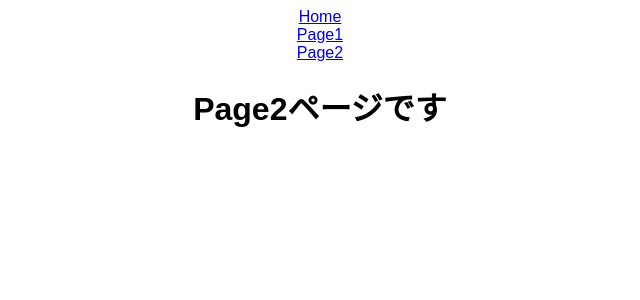
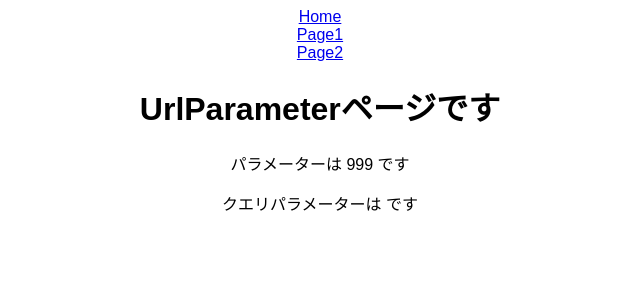
Before and after one commit to takamuu/stepup_react_app, a React (Create React App) app: page /page2/999 in a window 1280 px wide. Shown: the top 300 px of the page, without its empty margins (320-960 px from the left). Built offline with nearby package versions, Linux system fonts and the light colour scheme.

Commit message:
URL Parameter/query/state/history

```diff
--- a/src/Page1.jsx
+++ b/src/Page1.jsx
@@ -1,12 +1,21 @@
-import { Link } from "react-router-dom";
+import { Link, useHistory } from "react-router-dom";
 
 export const Page1 = () => {
+  const arr = [...Array(100).keys()];
+  console.log(arr);
+
+  const history = useHistory();
+
+  const onClickDetailA = () => history.push("/page1/detailA");
+
   return (
     <div>
       <h1>Page1ページです</h1>
-      <Link to="/page1/detailA">DetailA</Link>
+      <Link to={{ pathname: "/page1/detailA", state: arr }}>DetailA</Link>
       <br />
       <Link to="/page1/detailB">DetailB</Link>
+      <br />
+      <button onClick={onClickDetailA}>DetailA</button>
     </div>
   );
 };
--- a/src/Page1DetailA.jsx
+++ b/src/Page1DetailA.jsx
@@ -1,7 +1,16 @@
+import { useLocation, useHistory } from "react-router-dom";
+
 export const Page1DetailA = () => {
+  const { state } = useLocation();
+
+  const history = useHistory();
+
+  const onClickBack = () => history.goBack();
+
   return (
     <div>
       <h1>Page1DetailAページです</h1>
+      <button onClick={onClickBack}>戻る</button>
     </div>
   );
 };
--- a/src/Page2.jsx
+++ b/src/Page2.jsx
@@ -1,7 +1,12 @@
+import { Link } from "react-router-dom";
+
 export const Page2 = () => {
   return (
     <div>
       <h1>Page2ページです</h1>
+      <Link to="/page2/999">URL Parameter</Link>
+      <br />
+      <Link to="/page2/999?name=hogehoge">Query Parameter</Link>
     </div>
   );
 };
--- /dev/null
+++ b/src/UrlParameter.jsx
@@ -0,0 +1,15 @@
+import { useParams, useLocation } from "react-router-dom";
+
+export const UrlParameter = () => {
+  const { id } = useParams();
+  const { search } = useLocation();
+  const query = new URLSearchParams(search);
+
+  return (
+    <div>
+      <h1>UrlParameterページです</h1>
+      <p>パラメーターは {id} です</p>
+      <p>クエリパラメーターは {query.get("name")} です</p>
+    </div>
+  );
+};
--- /dev/null
+++ b/src/router/Page2Routes.jsx
@@ -0,0 +1,15 @@
+import { Page2 } from "../Page2";
+import { UrlParameter } from "../UrlParameter";
+
+export const page2Routes = [
+  {
+    path: "/",
+    exact: true,
+    children: <Page2 />
+  },
+  {
+    path: "/:id",
+    exact: false,
+    children: <UrlParameter />
+  },
+];
--- a/src/router/Router.jsx
+++ b/src/router/Router.jsx
@@ -1,7 +1,7 @@
 import { Switch, Route } from "react-router-dom";
 import { Home } from "../Home";
-import { Page2 } from "../Page2";
 import { page1Routes } from "./Page1Routes";
+import { page2Routes } from "./Page2Routes";
 
 export const Router = () => {
   return (
@@ -25,9 +25,21 @@ export const Router = () => {
             </Switch>
           )}
         />
-        <Route path="/page2">
-          <Page2 />
-        </Route>
-    </Switch>
-  )
-}
+        <Route
+          path="/page2"
+          render={({ match: { url } }) => (
+            <Switch>
+              {page2Routes.map((route) => (
+                <Route
+                  key={route.path}
+                  exact={route.exact}
+                  path={`${url}${route.path}`}
+                >
+                  {route.children}
+                </Route>
+              ))}
+            </Switch>
+          )}
+        />
+      </Switch>
+  )}
```
